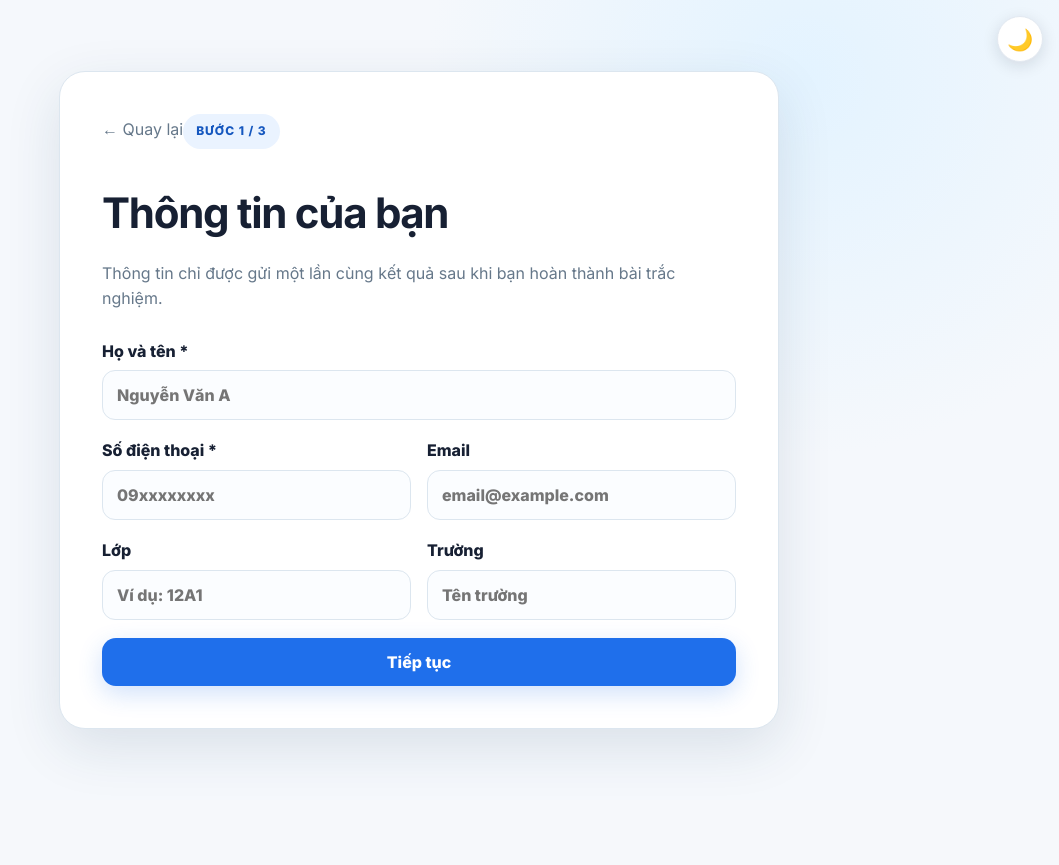
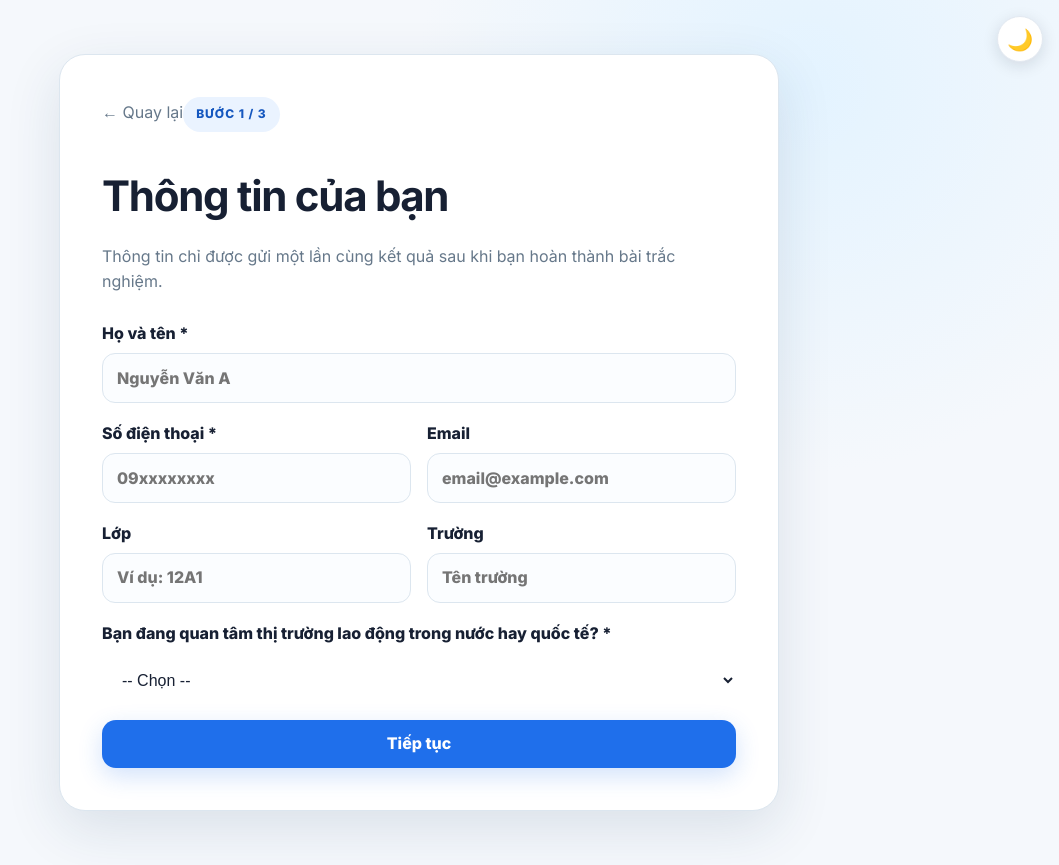
Before and after one commit to thaitran046/tracnghiem-holland, a Next.js app: page / in a window 1280 px wide. Both pictures are taken after a click on the button "Bắt đầu trắc nghiệm". Shown: the whole page, without its empty margins (221-1280 px from the left). Before the commit the page ends 800 px from the top, so only its background shows below. Built offline with nearby package versions, Linux system fonts and the light colour scheme.

Commit message:
Them cau hoi quan tam thi truong lao dong trong nuoc hay quoc te

```diff
--- a/app/api/assessment/complete/route.ts
+++ b/app/api/assessment/complete/route.ts
@@ -17,6 +17,7 @@ export async function POST(request: NextRequest) {
       email: clean(studentRaw.email, 160),
       grade: clean(studentRaw.grade, 80),
       school: clean(studentRaw.school, 180),
+      laborMarketInterest: clean(studentRaw.laborMarketInterest, 10),
     }
 
     if (!student.fullName || !student.phone) {
@@ -61,6 +62,7 @@ export async function POST(request: NextRequest) {
       email: student.email,
       grade: student.grade,
       school: student.school,
+      laborMarketInterest: student.laborMarketInterest,
       group1: groupText(1),
       group2: groupText(2),
       group3: groupText(3),
--- a/components/AssessmentApp.tsx
+++ b/components/AssessmentApp.tsx
@@ -32,6 +32,7 @@ const EMPTY_FORM: StudentInfo = {
   email: '',
   grade: '',
   school: '',
+  laborMarketInterest: '',
 }
 
 const SECTION_META: Record<QuestionSection, { eyebrow: string; title: string; hint: string }> = {
@@ -547,6 +548,19 @@ export default function AssessmentApp() {
                 />
               </label>
             </div>
+            <label>
+              Bạn đang quan tâm thị trường lao động trong nước hay quốc tế? *
+              <select
+                required
+                value={form.laborMarketInterest}
+                onChange={(e) => updateForm('laborMarketInterest', e.target.value)}
+                style={{ width: '100%', padding: '12px 16px', borderRadius: '8px', border: '1px solid var(--border-color)', background: 'var(--input-bg)', color: 'var(--text-color)', fontSize: '1rem', marginTop: '6px' }}
+              >
+                <option value="">-- Chọn --</option>
+                <option value="Có">Có</option>
+                <option value="Không">Không</option>
+              </select>
+            </label>
             {error && (
               <div className="error-box" role="alert">
                 {error}
--- a/lib/server/google-sheet.ts
+++ b/lib/server/google-sheet.ts
@@ -13,6 +13,7 @@ export type GoogleSheetSummary = {
   email: string
   grade: string
   school: string
+  laborMarketInterest?: string
   group1: string
   group2: string
   group3: string
--- a/lib/types.ts
+++ b/lib/types.ts
@@ -26,6 +26,7 @@ export type StudentInfo = {
   email: string
   grade: string
   school: string
+  laborMarketInterest: string
 }
 
 export type SyncStatus = {
```
Also changed, not shown: 1 other file (tests, documents, lock files or other folders).
